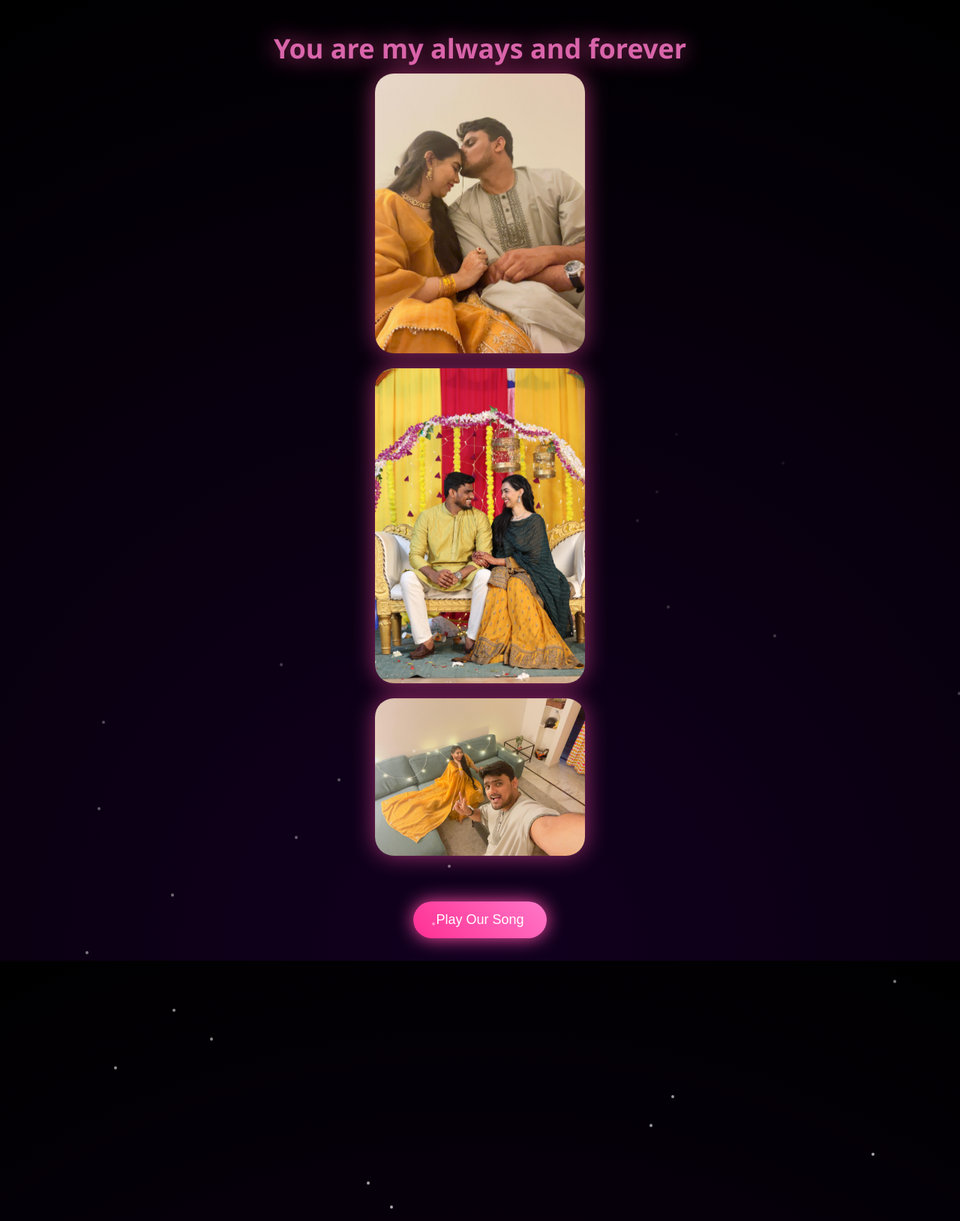
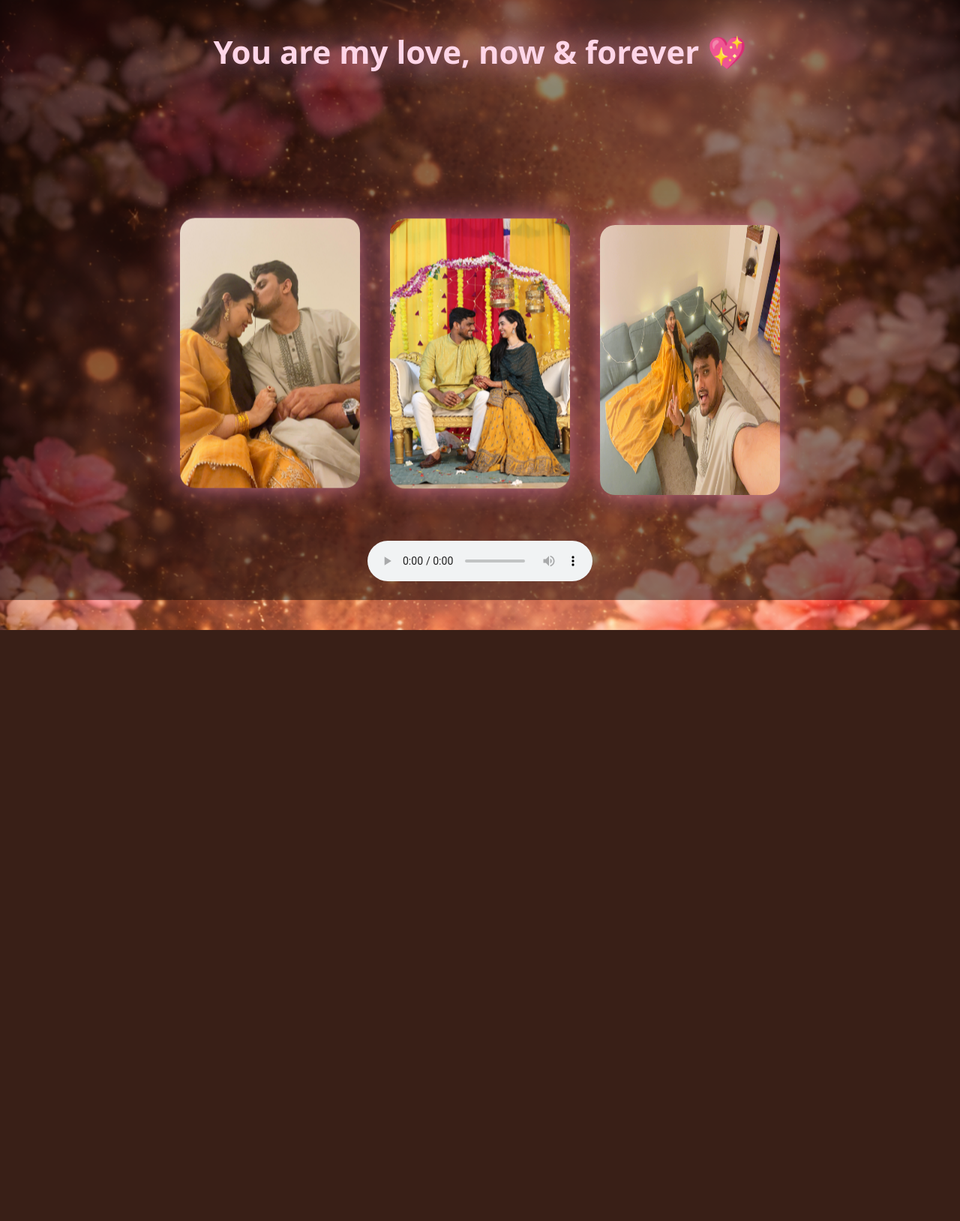
Before and after one commit to azeez-tech-dot/love-app, a Flask app: page /yes in a window 1280 px wide. Shown: the top 1628 px of the page at 75% size. After the commit the page ends 840 px from the top, so only its background shows below. Run offline with Flask 3, Linux system fonts and the light colour scheme.

Commit message:
final romantic 2 page design

```diff
--- a/templates/yes.html
+++ b/templates/yes.html
@@ -1,107 +1,97 @@
 <!DOCTYPE html>
-<html>
+<html lang="en">
 <head>
-  <title>Always & Forever</title>
+<meta charset="UTF-8">
 <meta name="viewport" content="width=device-width, initial-scale=1.0">
+<title>Forever Us</title>
 
 <style>
-    body {
-      margin: 0;
-      min-height: 100vh;
-      background: radial-gradient(circle at bottom, #12001f, #000);
-      font-family: 'Segoe UI', sans-serif;
-      color: white;
-      overflow-x: hidden;
-      text-align: center;
+body{
+  margin:0;
+  height:100vh;
+  background:url("/static/bg_page2.png") no-repeat center center fixed;
+  background-size:cover;
+  font-family:'Segoe UI', sans-serif;
+  overflow:hidden;
+  color:white;
 }
 
-    .love-text {
-      margin-top: 40px;
-      font-size: 36px;
-      font-weight: bold;
-      color: #ff77c8;
-      animation: pulse 2s infinite;
-      text-shadow: 0 0 30px #ff4da6;
+.overlay{
+  position:absolute;
+  inset:0;
+  background:rgba(0,0,0,0.45);
 }
 
-    @keyframes pulse {
-      0% { opacity: 0.7; }
-      100% { opacity: 1; }
+h1{
+  position:relative;
+  text-align:center;
+  margin-top:40px;
+  font-size:42px;
+  color:#ffd6e8;
+  text-shadow:0 0 30px rgba(255,100,170,1);
+  animation:glow 2.5s infinite alternate;
+  z-index:2;
 }
 
-    .gallery img {
-      width: 80%;
-      max-width: 280px;
-      margin: 20px auto;
-      display: block;
-      border-radius: 25px;
-      animation: float 5s ease-in-out infinite;
-      box-shadow: 0 0 30px rgba(255, 77, 166, 0.6);
+@keyframes glow{
+  from{ text-shadow:0 0 15px #ff7abf; }
+  to{ text-shadow:0 0 40px #ffb6d9; }
 }
 
-    @keyframes float {
-      0%, 100% { transform: translateY(0); }
-      50% { transform: translateY(-15px); }
+.slider{
+  position:absolute;
+  bottom:120px;
+  width:100%;
+  display:flex;
+  justify-content:center;
+  gap:40px;
+  z-index:2;
 }
 
-    .music-btn {
-      margin: 30px;
-      padding: 14px 30px;
-      font-size: 18px;
-      border-radius: 40px;
-      border: none;
-      background: linear-gradient(45deg, #ff2f92, #ff77c8);
-      color: white;
-      box-shadow: 0 0 25px #ff4da6;
+.slider img{
+  width:240px;
+  border-radius:20px;
+  box-shadow:0 0 35px rgba(255,150,200,0.7);
+  animation:float 6s ease-in-out infinite alternate;
 }
 
-    .spark {
-      position: absolute;
-      width: 4px;
-      height: 4px;
-      background: #fff;
-      border-radius: 50%;
-      animation: sky 5s linear infinite;
+.slider img:nth-child(2){
+  animation-delay:1.5s;
+}
+.slider img:nth-child(3){
+  animation-delay:3s;
 }
 
-    @keyframes sky {
-      from { transform: translateY(100vh); opacity: 1; }
-      to { transform: translateY(-100vh); opacity: 0; }
+@keyframes float{
+  from{ transform:translateY(0px); }
+  to{ transform:translateY(-30px); }
+}
+
+audio{
+  position:absolute;
+  bottom:25px;
+  left:50%;
+  transform:translateX(-50%);
+  z-index:2;
 }
 </style>
 </head>
 
 <body>
 
-<div class="love-text">
-  You are my always and forever
+<div class="overlay"></div>
+
+<h1>You are my love, now & forever 💖</h1>
+
+<div class="slider">
+  <img src="/static/pic1.jpg">
+  <img src="/static/pic2.jpg">
+  <img src="/static/pic3.jpg">
 </div>
 
-<div class="gallery">
-  <img src="{{ url_for('static', filename='pic1.jpg') }}">
-  <img src="{{ url_for('static', filename='pic2.jpg') }}">
-  <img src="{{ url_for('static', filename='pic3.jpg') }}">
-</div>
-
-<button class="music-btn" onclick="playMusic()">Play Our Song</button>
-
-<iframe id="music" style="display:none" allow="autoplay"></iframe>
-
-<script>
-function playMusic() {
-  document.getElementById("music").src =
-    "https://www.youtube.com/embed/AJtDXIazrMo?autoplay=1";
-}
-
-/* Sky sparkles */
-setInterval(() => {
-  const s = document.createElement("div");
-  s.className = "spark";
-  s.style.left = Math.random() * window.innerWidth + "px";
-  document.body.appendChild(s);
-  setTimeout(() => s.remove(), 5000);
-}, 120);
-</script>
+<audio controls autoplay loop>
+  <source src="/static/love.mp3" type="audio/mpeg">
+</audio>
 
 </body>
 </html>
```
Also changed, not shown: templates/index.html (+78 -73 lines), static/bg_page1.png (added), static/bg_page2.png (added). Lines whose indentation alone changed are shown as unchanged.
